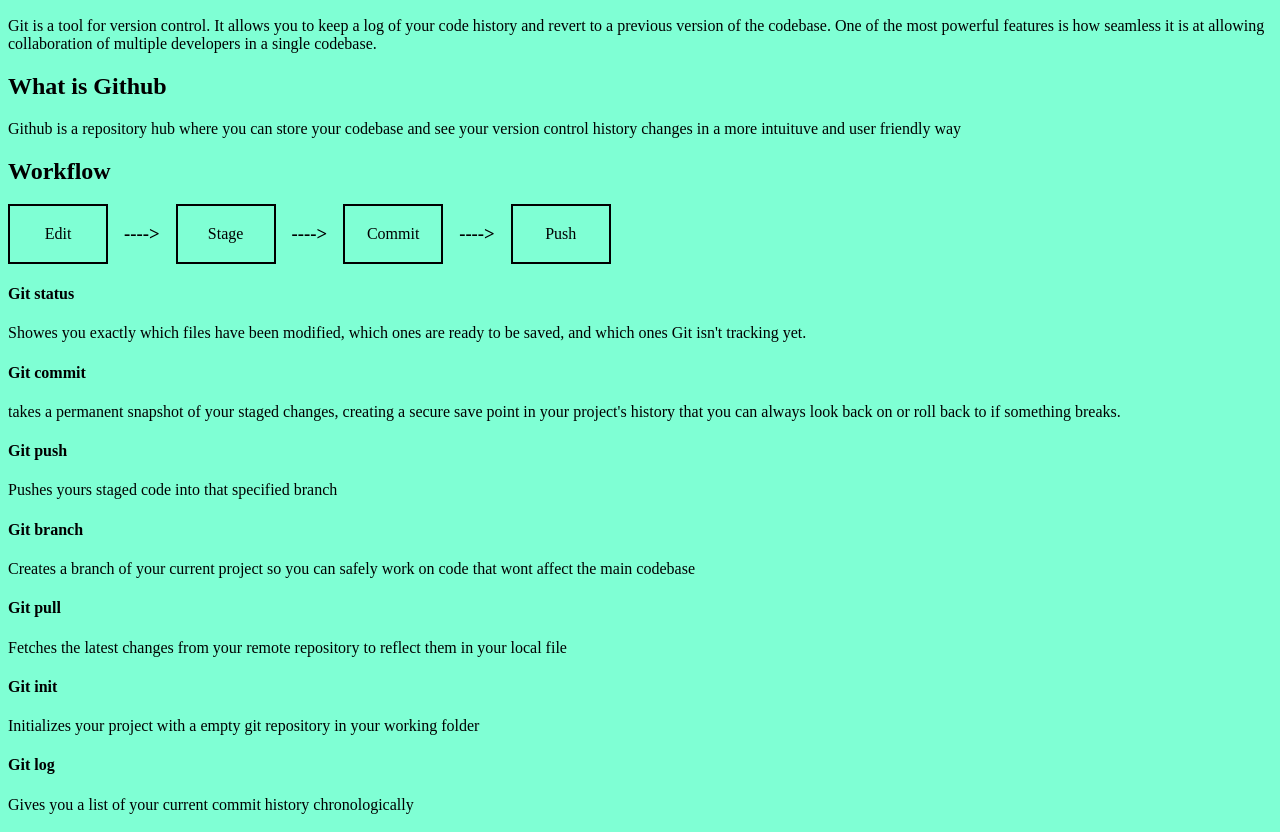
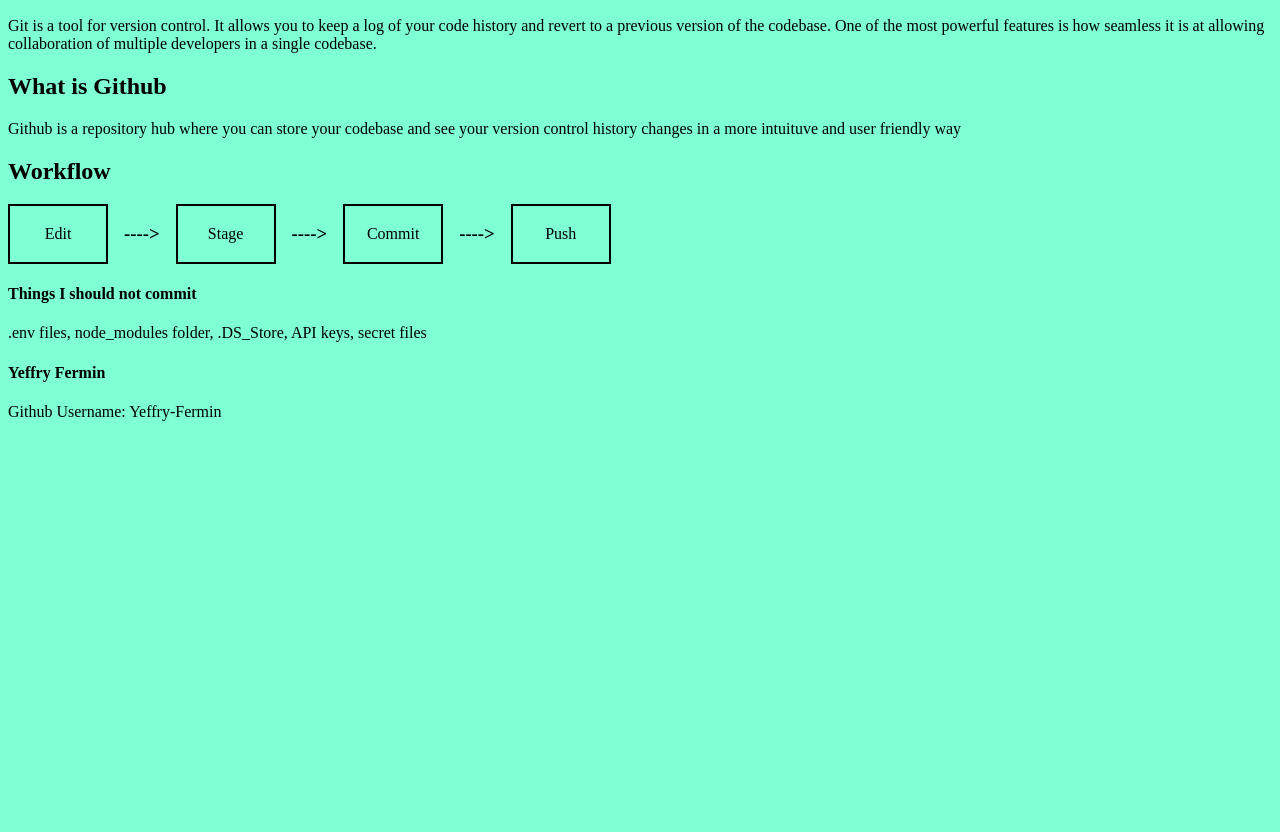
Before and after one commit to Yeffry-Fermin/Git-Solo-Workflow, a plain HTML site: page developer-field-notes/index.html in a window 1280 px wide. Shown: the part 110-942 px from the top of the page. After the commit the page ends 800 px from the top, so only its background shows below. Drawn offline with Linux system fonts and the light colour scheme.

Commit message:
del section for commands

```diff
--- a/developer-field-notes/index.html
+++ b/developer-field-notes/index.html
@@ -36,32 +36,7 @@
 
     </section>
 
-    <section>
-        <h4>Git status</h4>
-        <p>Showes you exactly which files have been modified, which ones are ready to be saved, and which ones Git isn't tracking yet.</p>
 
-        <h4>Git commit</h4>
-        <p>takes a permanent snapshot of your staged changes, creating a secure save point in your project's history that you can always look
-            back on or roll back to if something breaks.</p>
-
-        <h4>Git push</h4>
-        <p>Pushes yours staged code into that specified branch</p>
-
-        <h4>Git branch</h4>
-        <p>Creates a branch of your current project so you can safely work on code that wont affect the main codebase</p>
-
-        <h4>Git pull</h4>
-        <p>Fetches the latest changes from your remote repository to reflect them in your local file </p>
-
-        <h4>Git init</h4>
-        <p>Initializes your project with a empty git repository in your working folder</p>
-
-        <h4>Git log</h4>
-        <p>Gives you a list of your current commit history chronologically</p>
-
-        <h4>Git clone</h4>
-        <p>This command copies an exisisting repository from a site like github and downloads it to your local pc</p>
-    </section>
 
     <section>
         <h4>Things I should not commit</h4>
```
